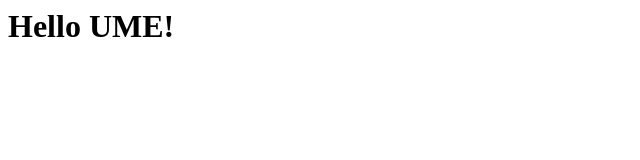
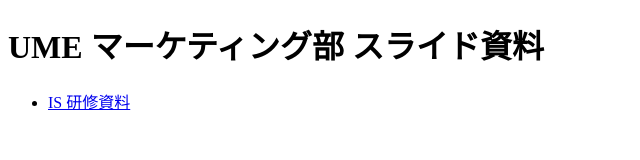
Before and after one commit to dkuriharaume/slides, a plain HTML site: page index.html in a window 1280 px wide. Shown: the whole page, without its empty margins (0-640 px from the left). Drawn offline with Linux system fonts and the light colour scheme.

Commit message:
furbish index.html

```diff
--- a/index.html
+++ b/index.html
@@ -1 +1,15 @@
-<h1>Hello UME!</h1>
+<!DOCTYPE html>
+<html lang="jp" dir="ltr">
+    <head>
+        <title>スライド資料 - UME マーケティング部</title>
+        <meta charset="utf-8" />
+        <meta name="viewport" content="width=device-width, initial-scale=1" />
+    </head>
+    <body>
+        <h1>UME マーケティング部 スライド資料</h1>
+        <ul>
+            <li><a href="./">IS 研修資料</a></li>
+        </ul>
+
+    </body>
+</html>
```
